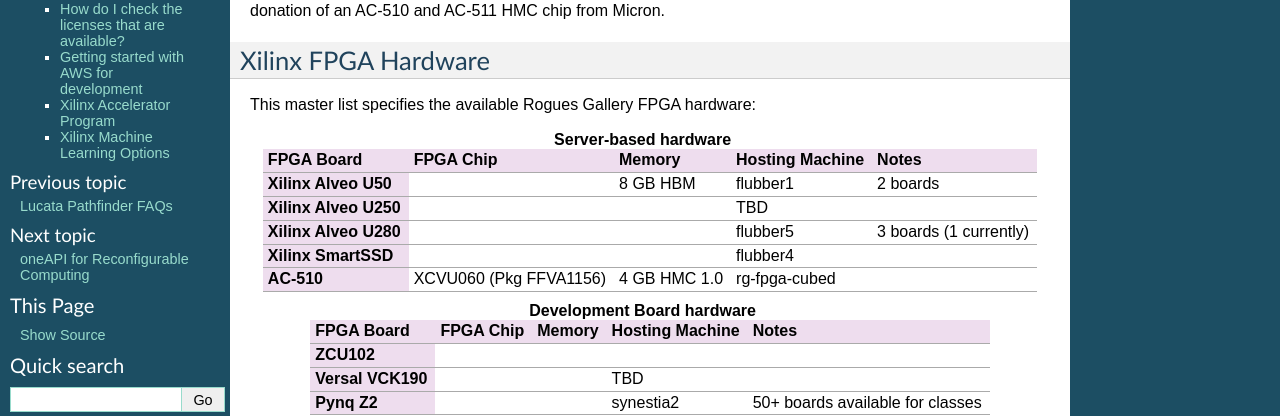
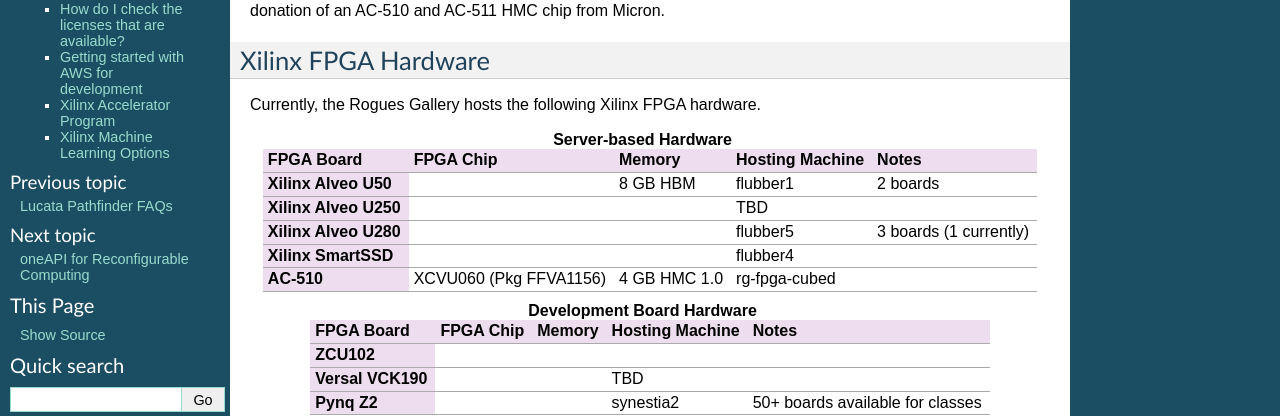
Before and after one commit to gt-crnch-rg/read-the-docs, a Sphinx documentation site: the page built from docs/reconfig/xilinx/xilinx-getting-started.rst, in a window 1280 px wide and 900 px high. Shown: the part 169-585 px from the top of the window. Built offline with Sphinx 7.4.7, drawn with Linux system fonts in a browser that asks for light colours; pages that are not in the unit, such as notebooks, are missing from menus.

Commit message:
Update xilinx-getting-started.rst

```diff
--- a/docs/reconfig/xilinx/xilinx-getting-started.rst
+++ b/docs/reconfig/xilinx/xilinx-getting-started.rst
@@ -7,9 +7,10 @@
 
 Xilinx FPGA Hardware
 ====================
-This master list specifies the available Rogues Gallery FPGA hardware:
 
-.. list-table:: **Server-based hardware**
+Currently, the Rogues Gallery hosts the following Xilinx FPGA hardware.
+
+.. list-table:: **Server-based Hardware**
     :widths: auto
     :header-rows: 1
     :stub-columns: 1
@@ -45,7 +46,7 @@
       - rg-fpga-cubed
       -
 
-.. list-table:: **Development Board hardware**
+.. list-table:: **Development Board Hardware**
     :widths: auto
     :header-rows: 1
     :stub-columns: 1
```
